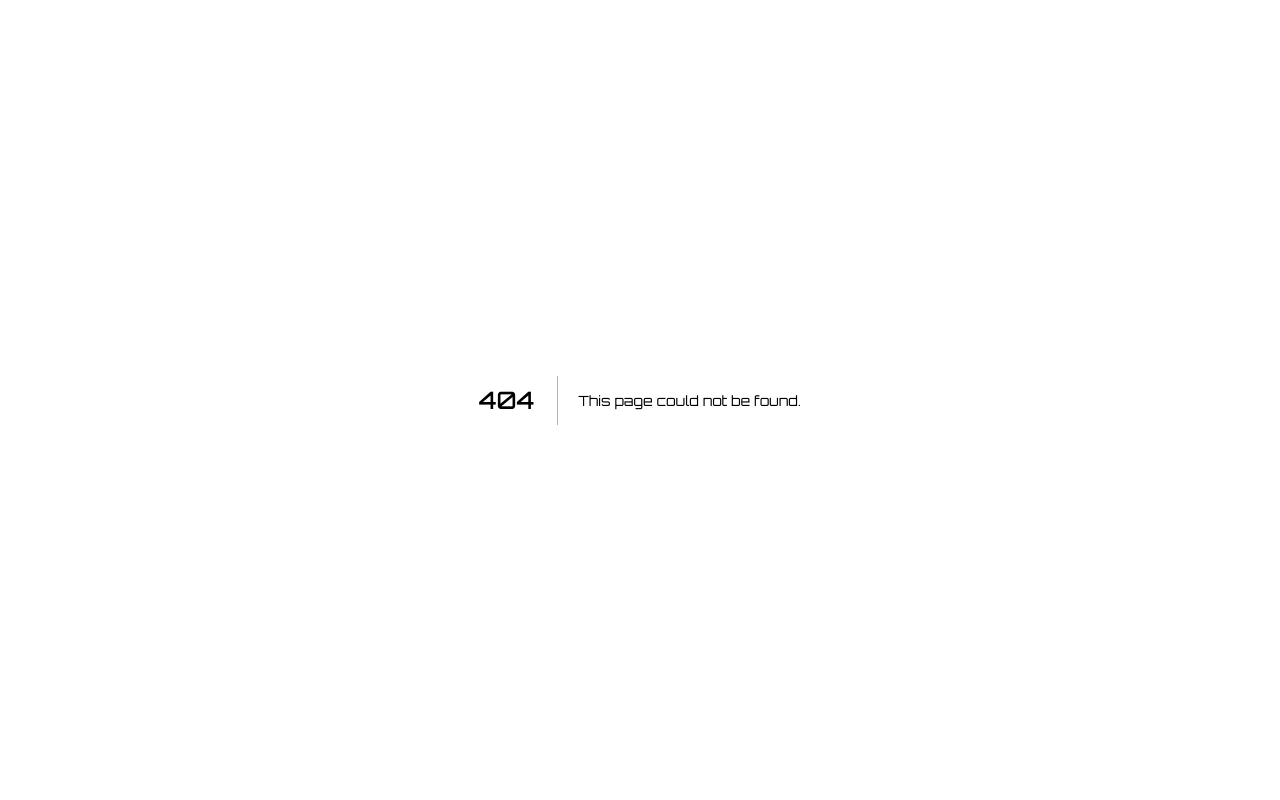
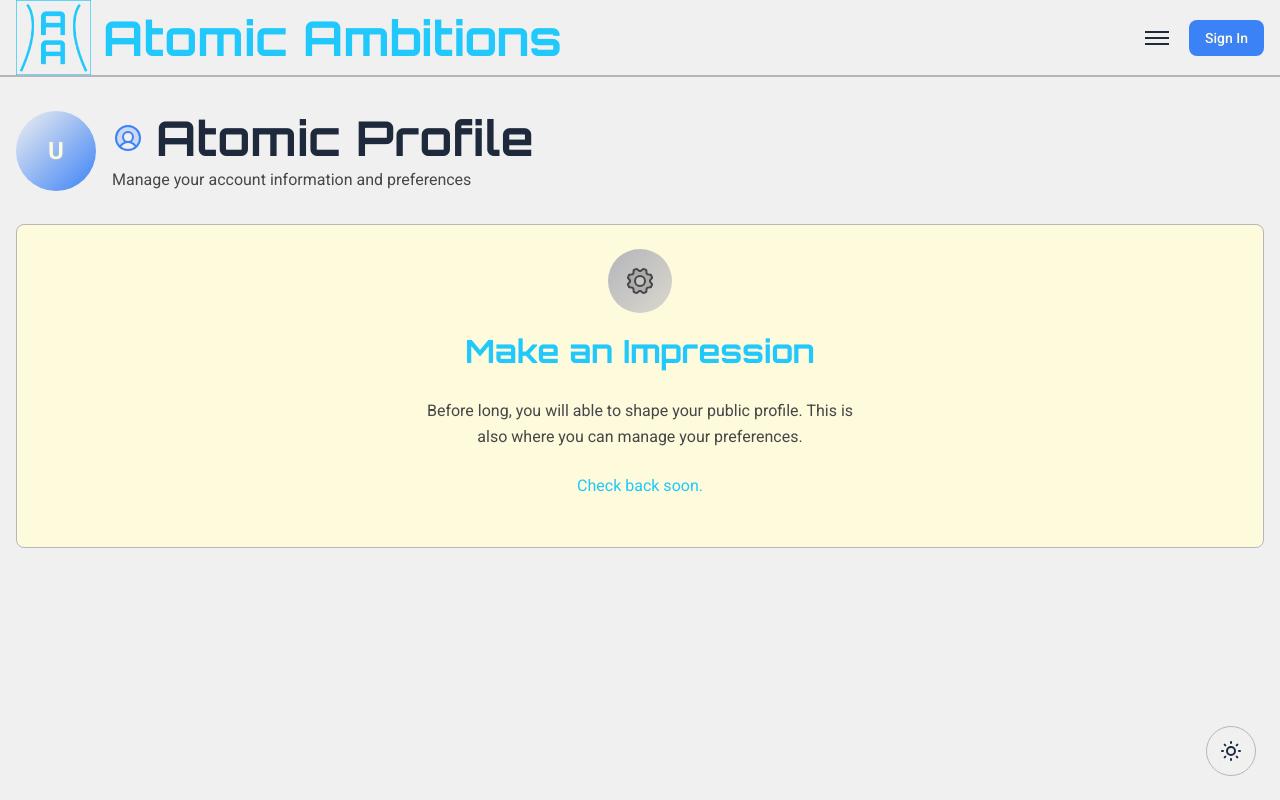
Before and after one commit to Nuclear-Ambitions/atomic-ambitions-app, a Next.js app: page /clubroom/profile in a window 1280 px wide. Before the commit this address had no page. Shown: the top 800 px of the page. Built offline with nearby package versions, Linux system fonts and the light colour scheme.

Commit message:
Connect reg confirmation to subscribe and profile pages.

```diff
--- /dev/null
+++ b/app/(main)/clubroom/profile/page.tsx
@@ -0,0 +1,72 @@
+'use client'
+
+import { useAuthStore } from '../../../lib/stores/auth-store'
+import { Icon } from '@iconify/react'
+import Image from 'next/image'
+
+export default function ProfilePage() {
+  const { user } = useAuthStore()
+  const profile = user?.profile
+
+  return (
+    <div className='min-h-screen bg-background'>
+      <div className='container mx-auto px-4 py-8'>
+        {/* Profile Header */}
+        <div className='mb-8'>
+          <div className='flex items-center space-x-4 mb-6'>
+            {profile?.avatarUrl ? (
+              <Image
+                src={profile.avatarUrl}
+                width={80}
+                height={80}
+                alt={user?.name || profile?.alias || 'Profile'}
+                className='w-20 h-20 rounded-full object-cover border-4 border-primary'
+              />
+            ) : (
+              <div className='w-20 h-20 rounded-full bg-gradient-to-br from-cherenkov to-primary flex items-center justify-center text-primary-foreground text-2xl font-bold'>
+                {user?.name
+                  ? user.name
+                      .split(' ')
+                      .map((n) => n[0])
+                      .join('')
+                  : profile?.alias?.[0] || 'U'}
+              </div>
+            )}
+            <div>
+              <h1 className='text-3xl font-bold text-foreground flex items-center'>
+                <Icon
+                  icon='ph:user-circle-duotone'
+                  className='w-8 h-8 mr-3 text-primary'
+                />
+                Atomic Profile
+              </h1>
+              <p className='text-muted-foreground'>
+                Manage your account information and preferences
+              </p>
+            </div>
+          </div>
+        </div>
+
+        {/* Coming Soon Message */}
+        <div className='card p-8 text-center'>
+          <div className='flex items-center justify-center w-16 h-16 bg-gradient-to-br from-muted to-muted/50 rounded-full mx-auto mb-4'>
+            <Icon
+              icon='ph:gear-duotone'
+              className='w-8 h-8 text-muted-foreground'
+            />
+          </div>
+          <h2 className='text-xl font-semibold text-highlight mb-2'>
+            Make an Impression
+          </h2>
+          <p className='text-muted-foreground max-w-md mx-auto my-6'>
+            Before long, you will able to shape your public profile. This is
+            also where you can manage your preferences.
+          </p>
+          <p className='text-highlight max-w-md mx-auto my-6'>
+            Check back soon.
+          </p>
+        </div>
+      </div>
+    </div>
+  )
+}
--- a/app/(main)/join/registration/ConfirmMembershipStep.tsx
+++ b/app/(main)/join/registration/ConfirmMembershipStep.tsx
@@ -1,6 +1,7 @@
 'use client'
 
 import React from 'react'
+import Link from 'next/link'
 import FeatureCard from '@/components/feature-card'
 import { StepProps } from './types'
 
@@ -125,12 +126,14 @@ const ConfirmMembershipStep: React.FC<StepProps> = ({ formData, onNext }) => {
       </div>
 
       <div className='flex flex-col sm:flex-row gap-4 justify-center'>
-        <button onClick={handleContinue} className='btn btn-primary px-8'>
-          Level Up to Supporter
-        </button>
-        <button onClick={handleContinue} className='btn btn-outline px-8'>
-          Create Your Profile
-        </button>
+        <Link href='/join/subscribe'>
+          <button className='btn btn-primary px-8'>
+            Level Up Your Membership
+          </button>
+        </Link>
+        <Link href='/clubroom/profile'>
+          <button className='btn btn-outline px-8'>Build Your Profile</button>
+        </Link>
       </div>
 
       <div className='text-center mt-6'>
```
